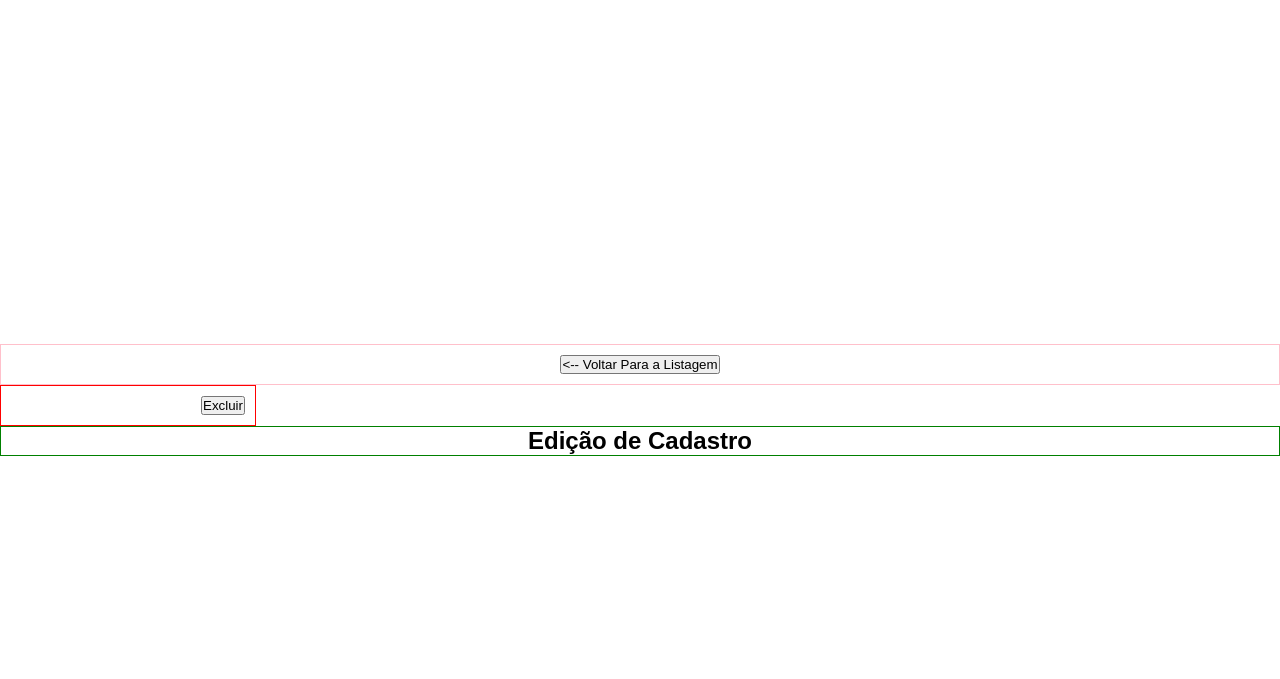
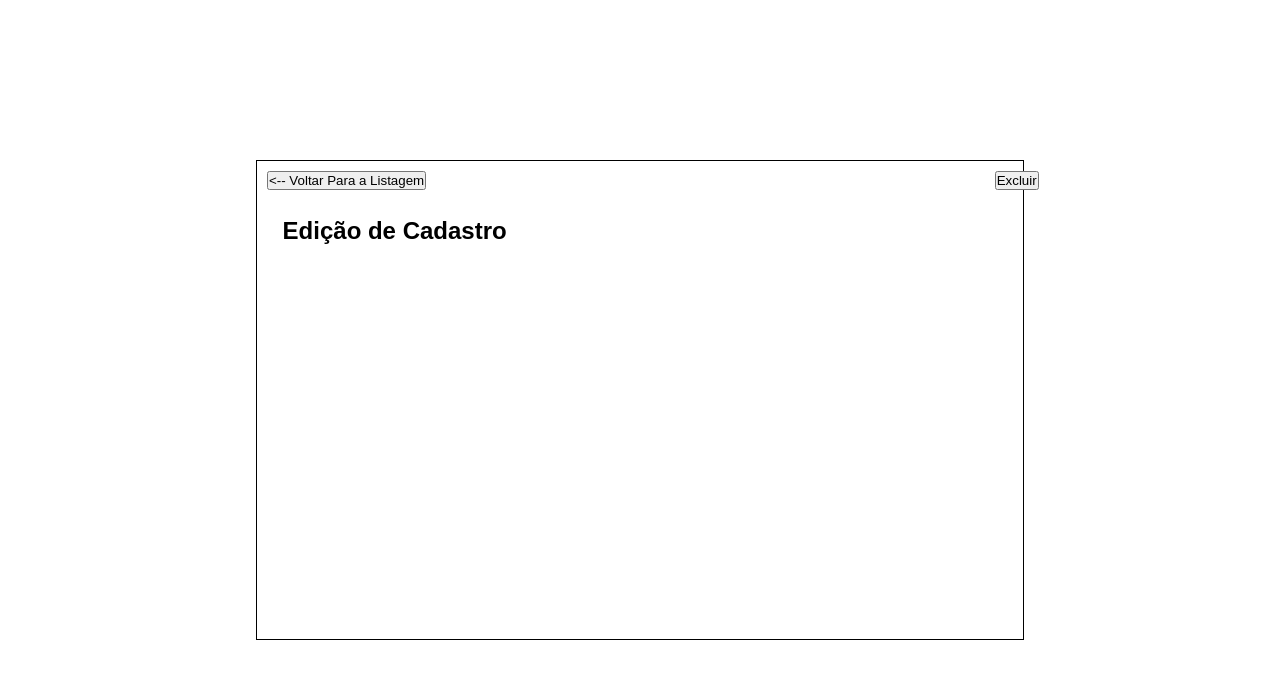
Before and after one commit to vh99999/PROG-WEB, a PHP site: page /editar_usuario.php in a window 1280 px wide. Shown: the top 679 px of the page. Run offline with PHP 8.4, Linux system fonts and the light colour scheme.

Commit message:
Redescobrimento do absolute

```diff
--- a/editar_usuario.php
+++ b/editar_usuario.php
@@ -7,6 +7,7 @@
     <title>Document</title>
 </head>
 <body>
+    <div class="container">
         <div class="containerVoltar">
             <button onclick="listagem()" class="gappy"><-- Voltar Para a Listagem</button>
 
@@ -30,5 +31,6 @@
         <div class="containerEdiçãodeCadastro">
             <h2>Edição de Cadastro</h2>
         </div>
+    </div>
 </body>
 </html>
--- a/lista_usuarios.php
+++ b/lista_usuarios.php
@@ -15,7 +15,6 @@
             <th>Login</th>
             <th>Editar</th>
             <th>Visualizar</th>
-            <th>Pesquisar</th>
         </tr>
         <?php foreach ($usuarios as $usuario): ?>
         <tr>
@@ -24,7 +23,6 @@
             <td><?php echo htmlspecialchars($usuario['login']);?></td>
             <td><a href="editar_usuario.php?id=<?php echo urlencode($usuario['id']); ?>">Editar</a></td>
             <td><a href="editar_usuario.php?id=<?php echo urlencode($usuario['id']); ?>">Visualizar</a></td>
-            <td><a href="editar_usuario.php?id=<?php echo urlencode($usuario['id']); ?>">Pesquisar</a></td>
         </tr>
         <?php endforeach; ?>
     </table>
--- a/style_editar.css
+++ b/style_editar.css
@@ -10,35 +10,47 @@ body,html{
     display: flex;
     flex-direction: column;
     justify-content: center;
+
 }
 .containerVoltar{
     display: flex;
     flex-direction: column;
-    align-items: left;
-    justify-content: left;
+    align-items: baseline;
+    justify-content: baseline;
+    position: absolute;
+}
+.container{
+    display: flex;
+    flex-direction: column;
+    position: absolute;
+    height: 60vh;
+    width: 60vw;
+    left: 20vw;
     border: 1px solid black;
+
 }
 .containerExcluir{
     display: flex;
     flex-direction: row;
     align-items: center;
     justify-content: right;
-    border: 1px solid red;
-    width: 20vw;
+    position: absolute;
+    left: 95%;
 }
 .containerEdiçãodeCadastro{
     display: flex;
     flex-direction: column;
     align-items: center;
     justify-content: center;
-    border: 1px solid green;
+    position: absolute;
+    top: 7vh;
+    left: 2vw;
 }
 .containerVoltar{
     display: flex;
     flex-direction: column;
     align-items: center;
     justify-content: center;
-    border: 1px solid pink;
 }
 
 header{
```
Lines whose indentation alone changed are shown as unchanged.
